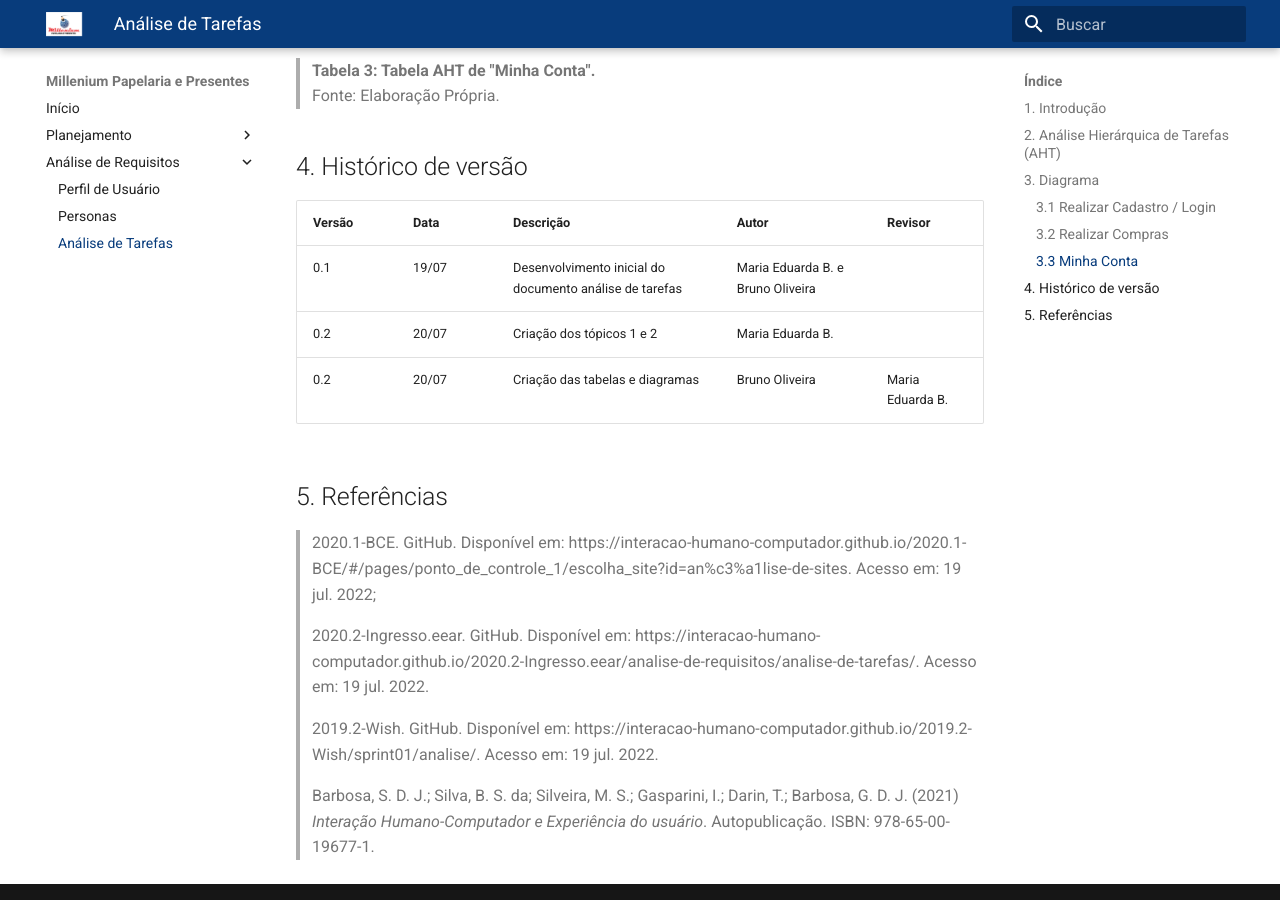
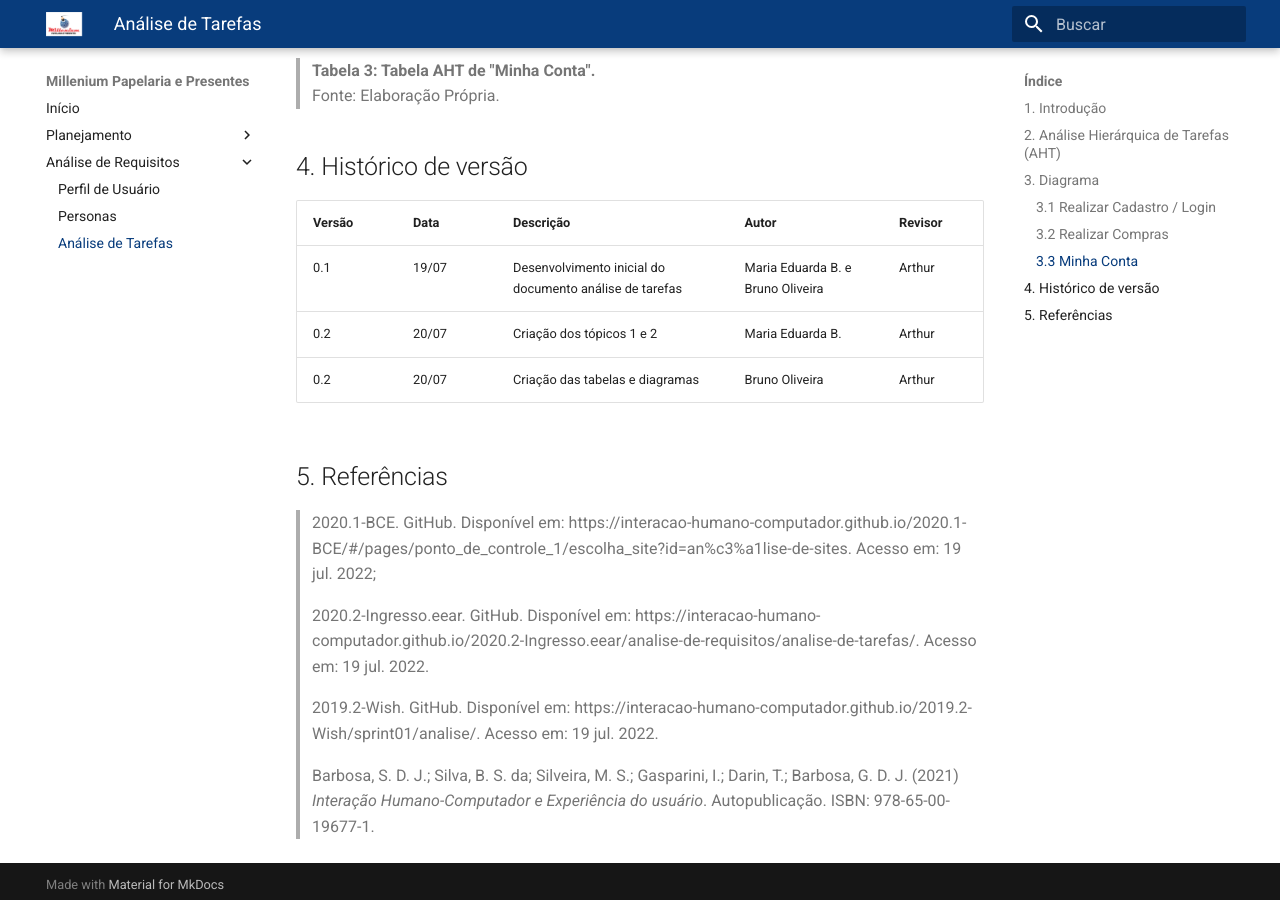
Before and after one commit to Interacao-Humano-Computador/2022.1-Millenium-Papelaria, an MkDocs documentation site: the page built from docs/AnaliseDeRequisitos/AnaliseDeTarefas.md, in a window 1280 px wide and 900 px high, scrolled down 3738 px. Built offline with MkDocs 1.6.1 and Material for MkDocs 9.7.7, drawn with Linux system fonts in a browser that asks for light colours.

Commit message:
adicionando revisor

```diff
--- a/docs/AnaliseDeRequisitos/AnaliseDeTarefas.md
+++ b/docs/AnaliseDeRequisitos/AnaliseDeTarefas.md
@@ -106,11 +106,11 @@ Para realizar a análise de tarefas, foi realizado uma pesquisa dentro do site d
 
 ## 4. Histórico de versão
 
-| Versão | Data  | Descrição                                               | Autor                             | Revisor          |
-| ------ | ----- | ------------------------------------------------------- | --------------------------------- | ---------------- |
-| 0.1    | 19/07 | Desenvolvimento inicial do documento análise de tarefas | Maria Eduarda B. e Bruno Oliveira |                  |
-| 0.2    | 20/07 | Criação dos tópicos 1 e 2                               | Maria Eduarda B.                  |                  |
-| 0.2    | 20/07 | Criação das tabelas e diagramas                         | Bruno Oliveira                    | Maria Eduarda B. |
+| Versão | Data  | Descrição                                               | Autor                             | Revisor |
+| ------ | ----- | ------------------------------------------------------- | --------------------------------- | ------- |
+| 0.1    | 19/07 | Desenvolvimento inicial do documento análise de tarefas | Maria Eduarda B. e Bruno Oliveira | Arthur  |
+| 0.2    | 20/07 | Criação dos tópicos 1 e 2                               | Maria Eduarda B.                  | Arthur  |
+| 0.2    | 20/07 | Criação das tabelas e diagramas                         | Bruno Oliveira                    | Arthur  |
 
 ## 5. Referências
 
```
